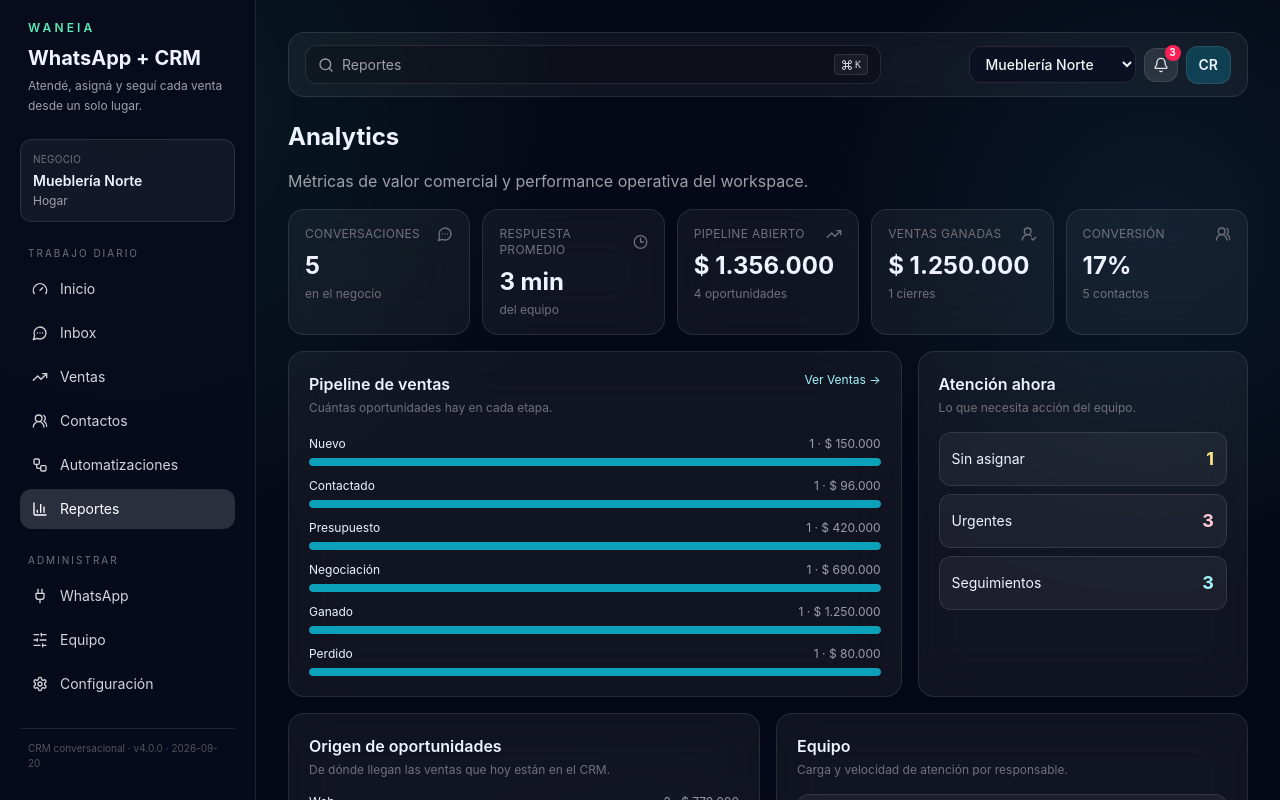
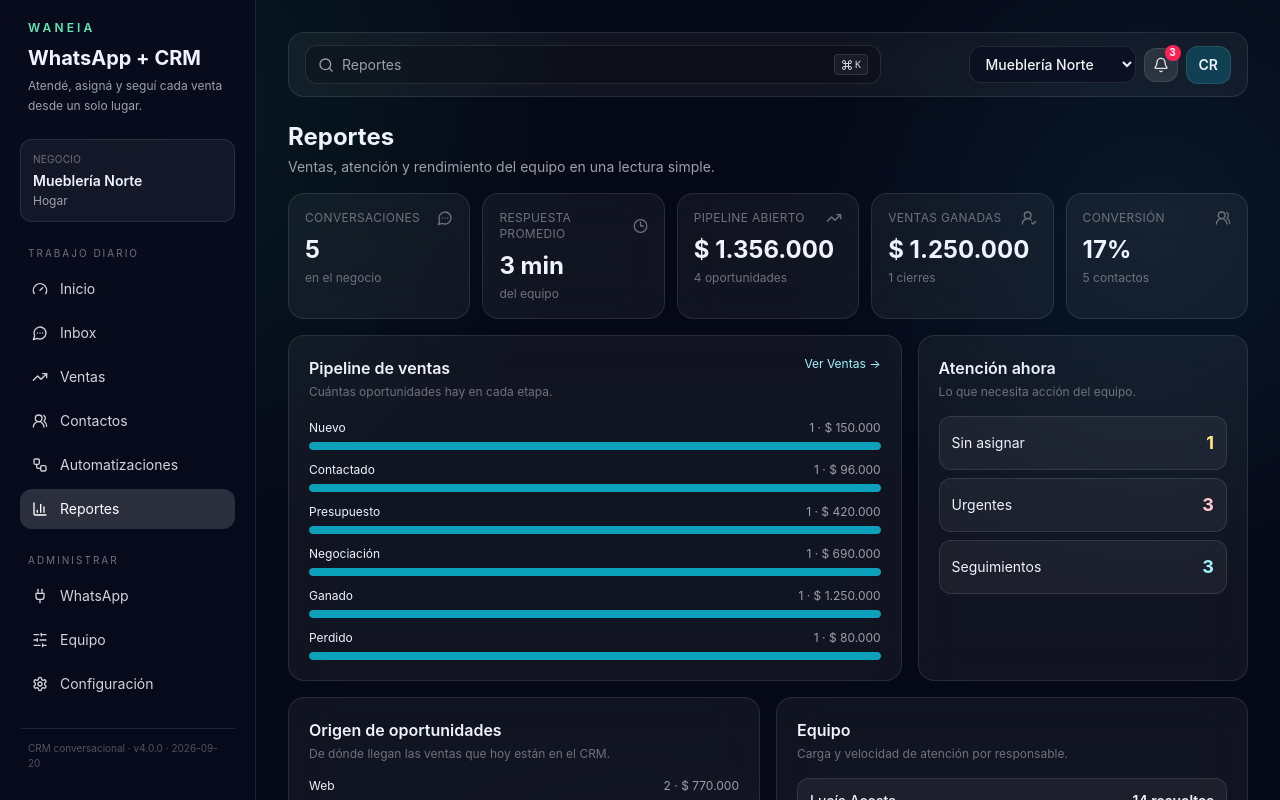
Before and after one commit to devdamig-dev/waneia, a Next.js app: page /dashboard/analytics in a window 1280 px wide. Shown: the top 800 px of the page. Built offline with nearby package versions, Linux system fonts and the light colour scheme.

Commit message:
copy: rename analytics to reports

```diff
--- a/app/dashboard/analytics/page.tsx
+++ b/app/dashboard/analytics/page.tsx
@@ -3,8 +3,10 @@ import { AnalyticsClient } from "@/components/dashboard/analytics-client";
 export default function AnalyticsPage() {
   return (
     <section className="space-y-4">
-      <h2 className="text-2xl font-bold">Analytics</h2>
-      <p className="text-zinc-400">Métricas de valor comercial y performance operativa del workspace.</p>
+      <div>
+        <h2 className="text-2xl font-bold">Reportes</h2>
+        <p className="mt-1 text-sm text-zinc-400">Ventas, atención y rendimiento del equipo en una lectura simple.</p>
+      </div>
       <AnalyticsClient />
     </section>
   );
```
